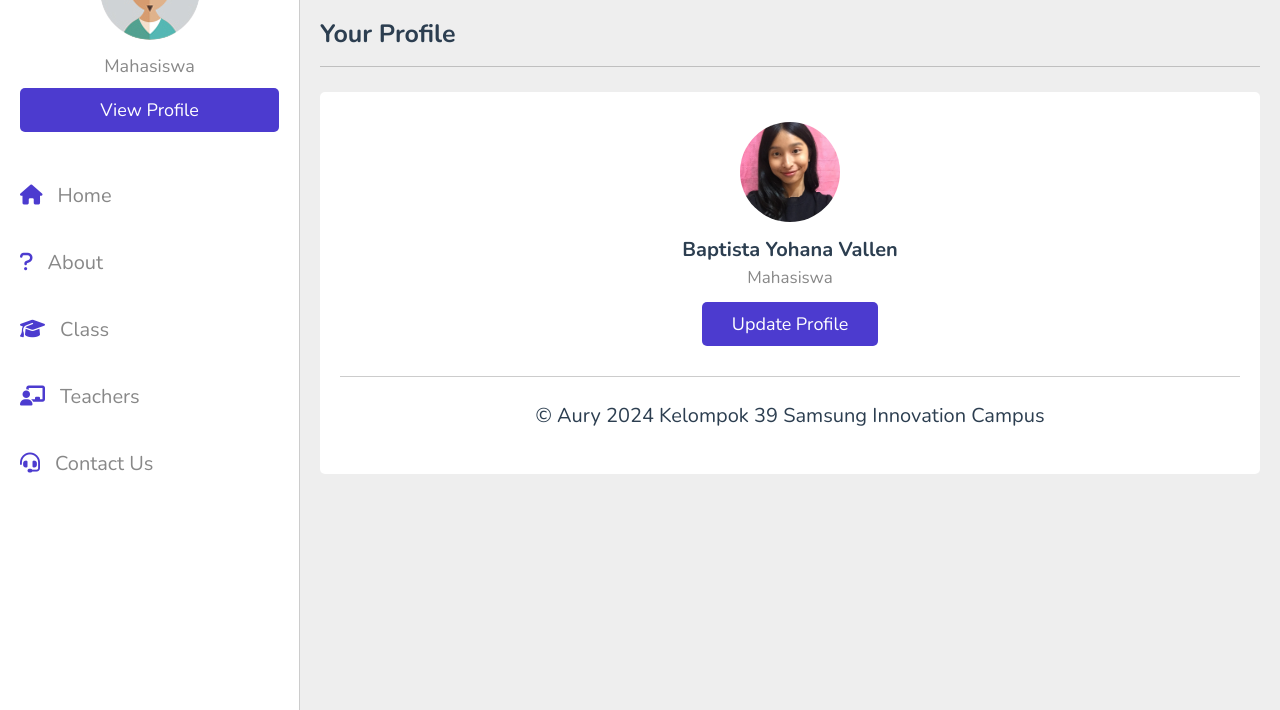
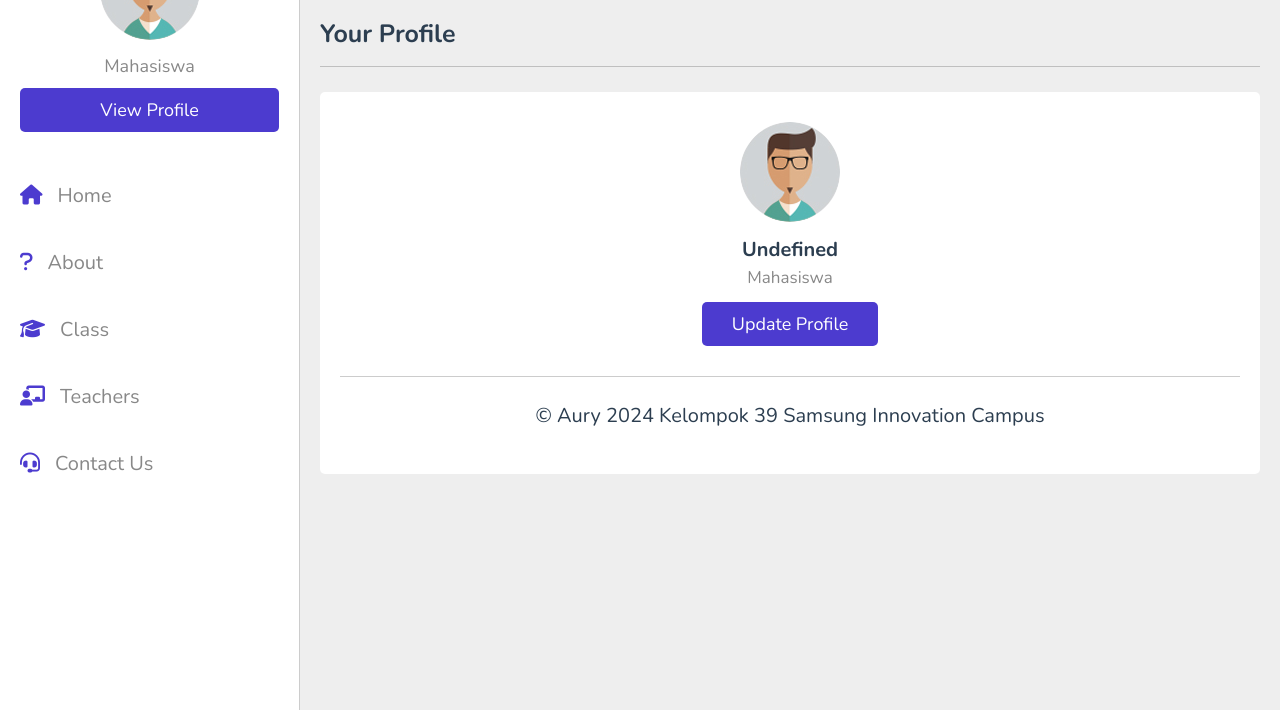
Before and after one commit to AditNovadianto/Aury-Project, a website: page public/profile.html in a window 1280 px wide. Shown: the part 90-800 px from the top of the page. Drawn offline with nearby package versions, Linux system fonts and the light colour scheme; no server answers.

Commit message:
edit in section profile

```diff
--- a/public/profile.html
+++ b/public/profile.html
@@ -80,8 +80,8 @@
    <div class="info">
 
       <div class="user">
-         <img src="images/Foto Profil.jpeg" alt="">
-         <h3>Baptista Yohana Vallen</h3>
+         <img src="images/pic-1.jpg" alt="">
+         <h3>Undefined</h3>
          <p>Mahasiswa</p>
          <a href="update.html" class="inline-btn">update profile</a>
       </div>
```
